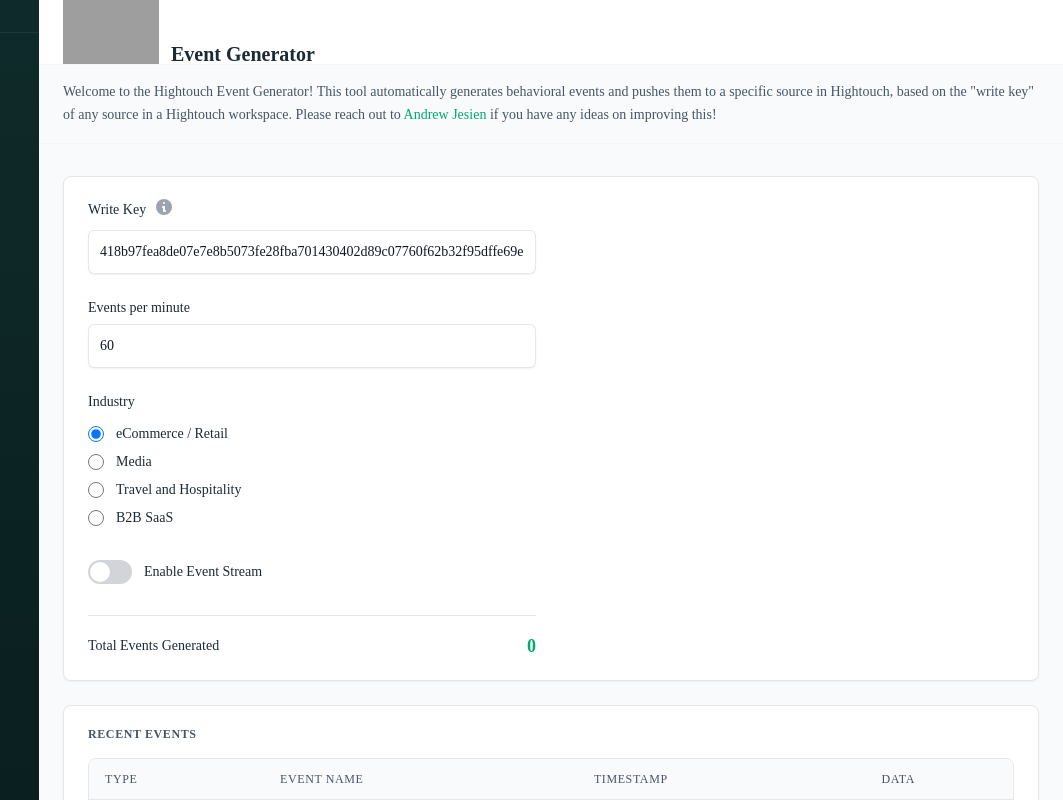
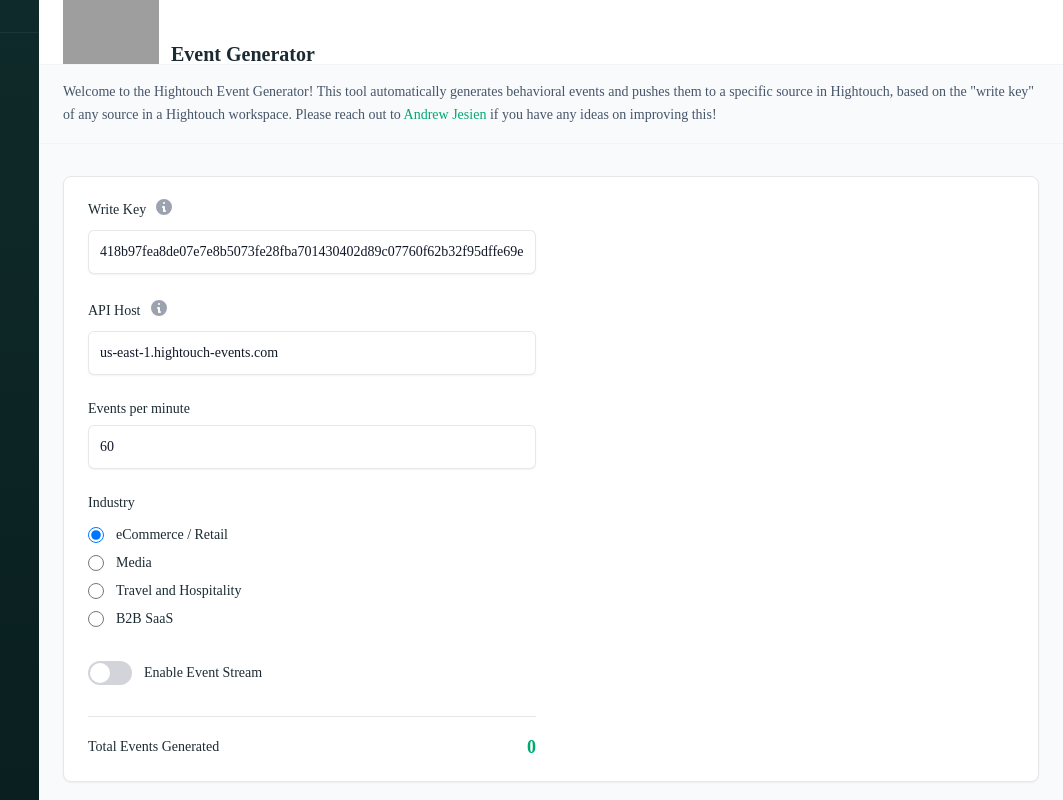
Before and after one commit to ajesien27/event_generator, a Next.js app: page / in a window 1280 px wide. Shown: the top 800 px of the page, without its empty margins (217-1280 px from the left). Built offline with nearby package versions, Linux system fonts and the light colour scheme; grey boxes are pictures that could not be loaded; a web font is replaced by a local one.

Commit message:
Add API Host field and improve write key handling

```diff
--- a/pages/index.tsx
+++ b/pages/index.tsx
@@ -23,6 +23,7 @@
 type Industry = 'ecommerce' | 'media' | 'travel' | 'saas';
 
 const DEFAULT_WRITE_KEY = '418b97fea8de07e7e8b5073fe28fba701430402d89c07760f62b32f95dffe69e';
+const DEFAULT_API_HOST = 'us-east-1.hightouch-events.com';
 const DEMO_SOURCE_URL = 'https://app.hightouch.com/ecommerce-pristine-demo/events/sources/83c7ebcd-9c0f-42b0-84b2-541e1cd64af4/debugger';
 
 const INDUSTRY_EVENTS = {
@@ -155,23 +156,25 @@
   const [isGenerating, setIsGenerating] = useState(false);
   const [intervalId, setIntervalId] = useState<NodeJS.Timeout | null>(null);
   const [writeKey, setWriteKey] = useState(DEFAULT_WRITE_KEY);
+  const [apiHost, setApiHost] = useState(DEFAULT_API_HOST);
   const [eventsPerMinute, setEventsPerMinute] = useState(60);
   const [selectedIndustry, setSelectedIndustry] = useState<Industry>('ecommerce');
   const [totalEvents, setTotalEvents] = useState(0);
 
   // Function to initialize Hightouch Events SDK
-  const initializeHightouch = (key: string) => {
+  const initializeHightouch = (key: string, host: string) => {
     const script = document.createElement('script');
-    script.innerHTML = `!function(){var e=window.htevents=window.htevents||[];if(!e.initialize)if(e.invoked)window.console&&console.error&&console.error("Hightouch snippet included twice.");else{e.invoked=!0,e.methods=["trackSubmit","trackClick","trackLink","trackForm","pageview","identify","reset","group","track","ready","alias","debug","page","once","off","on","addSourceMiddleware","addIntegrationMiddleware","setAnonymousId","addDestinationMiddleware"],e.factory=function(t){return function(){var n=Array.prototype.slice.call(arguments);return n.unshift(t),e.push(n),e}};for(var t=0;t<e.methods.length;t++){var n=e.methods[t];e[n]=e.factory(n)}e.load=function(t,n){var o=document.createElement("script");o.type="text/javascript",o.async=!0,o.src="https://cdn.hightouch-events.com/browser/release/v1-latest/events.min.js";var r=document.getElementsByTagName("script")[0];r.parentNode.insertBefore(o,r),e._loadOptions=n,e._writeKey=t},e.SNIPPET_VERSION="0.0.1", e.load('${key}',{apiHost:'us-east-1.hightouch-events.com'}), e.page()}}();`;
+    script.innerHTML = `!function(){var e=window.htevents=window.htevents||[];if(!e.initialize)if(e.invoked)window.console&&console.error&&console.error("Hightouch snippet included twice.");else{e.invoked=!0,e.methods=["trackSubmit","trackClick","trackLink","trackForm","pageview","identify","reset","group","track","ready","alias","debug","page","once","off","on","addSourceMiddleware","addIntegrationMiddleware","setAnonymousId","addDestinationMiddleware"],e.factory=function(t){return function(){var n=Array.prototype.slice.call(arguments);return n.unshift(t),e.push(n),e}};for(var t=0;t<e.methods.length;t++){var n=e.methods[t];e[n]=e.factory(n)}e.load=function(t,n){var o=document.createElement("script");o.type="text/javascript",o.async=!0,o.src="https://cdn.hightouch-events.com/browser/release/v1-latest/events.min.js";var r=document.getElementsByTagName("script")[0];r.parentNode.insertBefore(o,r),e._loadOptions=n,e._writeKey=t},e.SNIPPET_VERSION="0.0.1", e.load('${key}',{apiHost:'${host}'}), e.page()}}();`;
     document.head.appendChild(script);
   };
 
   useEffect(() => {
-    initializeHightouch(writeKey);
-  }, [writeKey]);
+    initializeHightouch(writeKey, apiHost);
+  }, [writeKey, apiHost]);
 
   // Function to handle write key changes
   const handleWriteKeyChange = (newKey: string) => {
+    // Stop event generation
     if (isGenerating) {
       if (intervalId) {
         clearInterval(intervalId);
@@ -179,7 +182,49 @@
       }
       setIsGenerating(false);
     }
+
+    // Remove existing script and clear window.htevents
+    const existingScript = document.querySelector('script[src*="hightouch-events.com"]');
+    if (existingScript) {
+      existingScript.remove();
+    }
+    // @ts-ignore - We know this is safe as we're reinitializing the SDK
+    window.htevents = undefined;
+
+    // Update state
     setWriteKey(newKey);
+
+    // Reinitialize with new key
+    initializeHightouch(newKey, apiHost);
+
+    // If we were generating events before, restart with the new key
+    if (isGenerating) {
+      // Small delay to ensure SDK is initialized
+      setTimeout(() => {
+        startEventGeneration(eventsPerMinute);
+      }, 100);
+    }
+  };
+
+  // Function to handle API host changes
+  const handleApiHostChange = (newHost: string) => {
+    if (isGenerating) {
+      if (intervalId) {
+        clearInterval(intervalId);
+        setIntervalId(null);
+      }
+      setIsGenerating(false);
+    }
+    setApiHost(newHost);
+
+    // Remove existing script
+    const existingScript = document.querySelector('script[src*="hightouch-events.com"]');
+    if (existingScript) {
+      existingScript.remove();
+    }
+
+    // Reinitialize with new host
+    initializeHightouch(writeKey, newHost);
   };
 
   // Function to handle events per minute changes
@@ -390,6 +435,40 @@
                     />
                   </div>
 
+                  {/* API Host Input */}
+                  <div>
+                    <div className="flex items-center gap-2 mb-1.5">
+                      <label htmlFor="apiHost" className="block text-sm font-medium text-[#1C2B33]">
+                        API Host
+                      </label>
+                      <div className="group relative">
+                        <button
+                          type="button"
+                          className="inline-flex items-center justify-center w-5 h-5 text-gray-400 hover:text-gray-500 transition-colors"
+                          aria-label="API Host Information"
+                        >
+                          <svg className="w-5 h-5" fill="currentColor" viewBox="0 0 20 20">
+                            <path fillRule="evenodd" d="M18 10a8 8 0 11-16 0 8 8 0 0116 0zm-7-4a1 1 0 11-2 0 1 1 0 012 0zM9 9a1 1 0 000 2v3a1 1 0 001 1h1a1 1 0 100-2v-3a1 1 0 00-1-1H9z" clipRule="evenodd" />
+                          </svg>
+                        </button>
+                        <div
+                          className="absolute left-1/2 transform -translate-x-1/2 mt-2 w-72 px-3 py-2 bg-gray-900 text-xs leading-5 text-white rounded-lg shadow-lg opacity-0 invisible group-hover:opacity-100 group-hover:visible hover:opacity-100 hover:visible transition-all duration-200 z-10"
+                          role="tooltip"
+                        >
+                          The API host determines which region your events are sent to. Default is us-east-1.
+                        </div>
+                      </div>
+                    </div>
+                    <input
+                      id="apiHost"
+                      type="text"
+                      value={apiHost}
+                      onChange={(e) => handleApiHostChange(e.target.value)}
+                      className={inputClassName}
+                      placeholder="Enter API Host"
+                    />
+                  </div>
+
                   {/* Events per minute Input */}
                   <div>
                     <label htmlFor="frequency" className="block text-sm font-medium text-[#1C2B33] mb-1.5">
```
